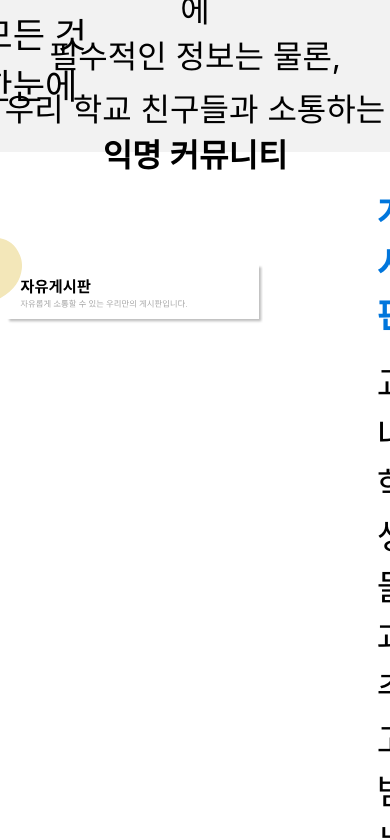
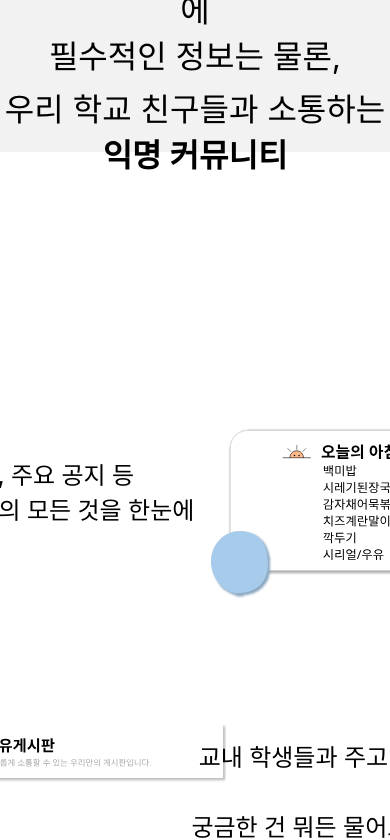
Before and after one commit to Tita-dev/Tita-Client, a React (Create React App) app: page / in a window 390 px wide. Shown: the part 700-1540 px from the top of the page. Built offline with nearby package versions, Linux system fonts and the light colour scheme.

Commit message:
[ADD] 모바일

```diff
--- a/src/Main/style/ConThreest.js
+++ b/src/Main/style/ConThreest.js
@@ -18,6 +18,10 @@ export const Ment3One = styled.div`
         font-size: 2rem;
     }
 
+    @media (max-width: 767px) {
+        margin-top: -20vh;
+    }
+
     display: flex;
     justify-content:center;
     margin: 3vh 0;
@@ -27,6 +31,10 @@ export const Con3ment1 = styled.div`
     font-size: 2.3rem;
     font-weight: 450;
     margin: 0 7vw;
+    @media (max-width: 767px) {
+        margin-left: -20vh;
+        margin-right: -5vh;
+    }
     .sub_title1 {
         color: #DCC600;
         font-size: 3rem;
@@ -35,11 +43,17 @@ export const Con3ment1 = styled.div`
         @media (max-width: 1366px) {
             font-size: 2.2rem;
         }
+        @media (max-width: 767px) {
+            font-size: 1.5rem;
+        }
     }
     .sub_sentence {
         margin: 4vh 0;
         @media (max-width: 1366px) {
             font-size: 2.2rem;
+        }
+        @media (max-width: 767px) {
+            font-size: 1.5rem;
         }
     }
 `;
@@ -48,9 +62,9 @@ export const Img3 = styled.div`
     @media (max-width: 1366px) {
         margin-left: 7vh;
     }
-
-    @media (max-width: 1024px) {
-
+    @media (max-width: 767px) {
+        width: 18vh;
+        height: 18vh;
     }
     margin: 0 5vw 0 9vw;
 `;
@@ -60,11 +74,21 @@ export const Ment3Two = styled.div`
     margin-right: 2vh;
     display: flex;
     justify-content:center;
+
+    @media (max-width: 767px) {
+        margin-top: 10vh;
+    }
 `;
 
 export const Img4 = styled.div`
     @media (max-width: 1366px) {
         margin-right: 9vh;
+    }
+    @media (max-width: 767px) {
+        width: 20vh;
+        height: 20vh;
+        margin-left: -10vh;
+        margin-top: -10vh;
     }
         margin: 0 7vw 3vh;
         padding-left:1.8vw;
@@ -85,10 +109,18 @@ export const Con3ment2 = styled.div`
         @media (max-width: 1366px) {
             font-size: 2.2rem;
         }
+        @media (max-width: 767px) {
+            font-size: 1.5rem;
+            margin-right: -15vh;
+        }
     }
     .sub_sentence2 {
         @media (max-width: 1366px) {
             font-size: 2.2rem;
         }
+        @media (max-width: 767px) {
+            font-size: 1.5rem;
+            margin-right: -15vh;
+        }
     }
 `;
```
